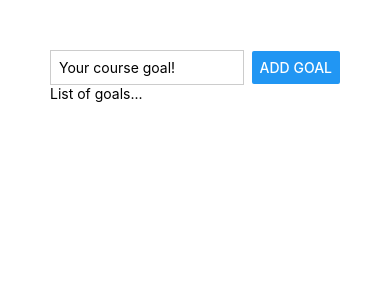
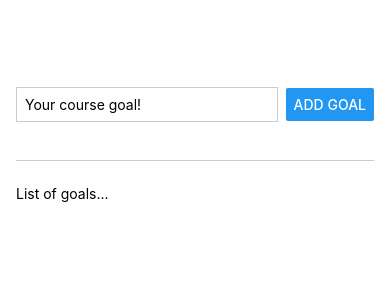
Before and after one commit to ErxrilOwl/RNCourse, a React Native app: screen / in a window 390 px wide. Shown: the top 300 px of the page. Built offline with nearby package versions, Linux system fonts and the light colour scheme.

Commit message:
feat: flex layout

```diff
--- a/App.js
+++ b/App.js
@@ -7,7 +7,7 @@ export default function App() {
         <TextInput style={styles.textInput} placeholder='Your course goal!' />
         <Button title='Add Goal' />
       </View>
-      <View>
+      <View style={styles.goalsContainer}>
         <Text>List of goals...</Text>
       </View>
     </View>
@@ -17,12 +17,17 @@ export default function App() {
 const styles = StyleSheet.create({
   appContainer: {
     flex: 1,
-    padding: 50,
+    paddingTop: 50,
+    paddingHorizontal: 16,
   },
   inputContainer: {
+    flex: 1,
     flexDirection: 'row',
     justifyContent: 'space-between',
-    alignItems: 'center'
+    alignItems: 'center',
+    marginBottom: 24,
+    borderBottomWidth: 1,
+    borderBottomColor: '#cccccc',
   },
   textInput: {
     borderWidth: 1,
@@ -30,5 +35,8 @@ const styles = StyleSheet.create({
     width: '80%',
     marginRight: 8,
     padding: 8,
-  }
+  },
+  goalsContainer: {
+    flex: 6,
+  },
 });
```
